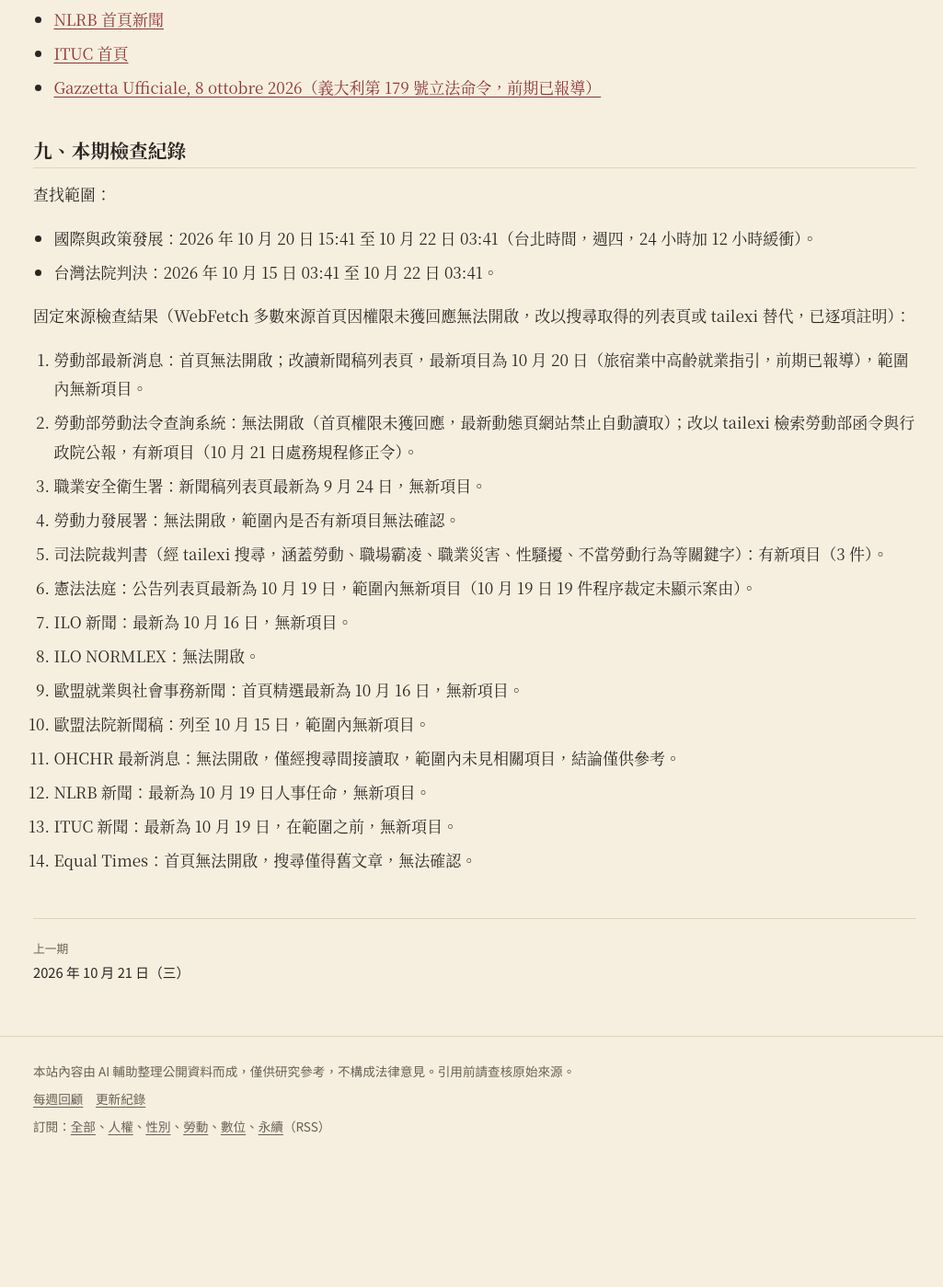
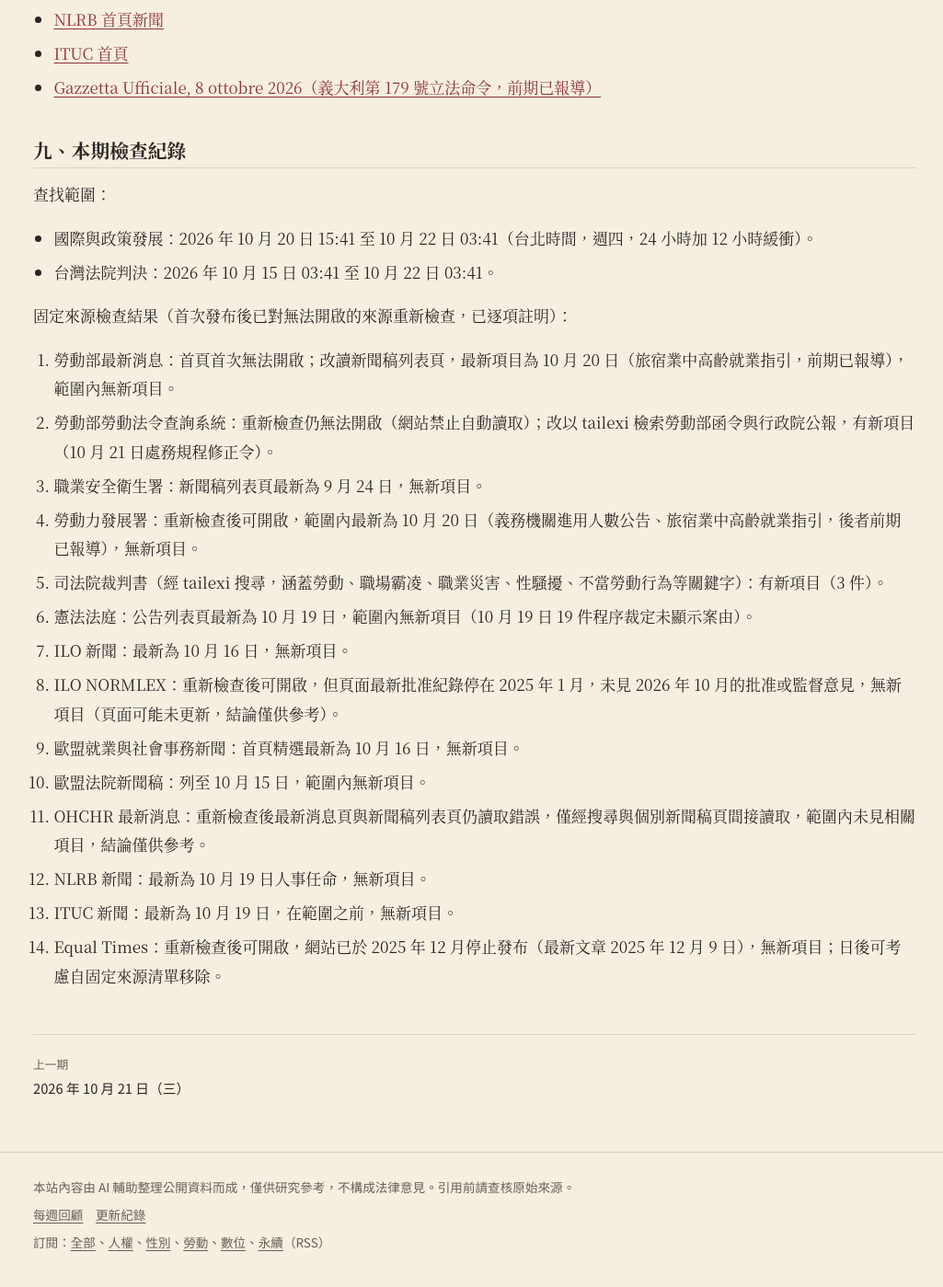
Before and after one commit to chadfan1004/Newsletter-for-international-human-rights-law-gender-theory-and-labour-law, a Jekyll site: the page built from _posts/2026-10-22-labour.md, in a window 1280 px wide and 1400 px high, scrolled down 8044 px. Shown: the whole window at 92% size, without its empty margins (124-1149 px from the left). Built offline with Jekyll 4.4.1, drawn with Linux system fonts in a browser that asks for light colours; before the commit the page ends 9318 px from its top, so only the background shows below that; some of the changed text lies outside the part shown.

Commit message:
Update labour 2026-10-22: recheck of previously unreachable sources
Co-Authored-By: Claude Sonnet 5.5 <noreply@anthropic.com>
Claude-Session: https://claude.ai/code/session_017sMZTh5NA9Rcbgmt1VFLHw

```diff
--- a/_posts/2026-10-22-labour.md
+++ b/_posts/2026-10-22-labour.md
@@ -30,7 +30,7 @@ upcoming:
 
 > 本期查找範圍：國際與政策發展為台北時間 2026 年 10 月 20 日 15:41 至 10 月 22 日 03:41（週四，往前 24 小時加 12 小時緩衝，共 36 小時）；台灣法院判決為 2026 年 10 月 15 日 03:41 至 10 月 22 日 03:41 之間於司法院系統可查得者。10 月 21 日出刊的前期及更早四期已報導的項目不重複列入，僅在有實質新進展時註明「前期已報導，本期補充」。
 >
-> 提醒：本期執行時 WebFetch 多數固定來源首頁因權限未獲回應而無法直接開啟，部分來源改以搜尋後取得的列表頁讀取，詳見第九節檢查紀錄，其中標示「無法開啟」的來源結論僅供參考。
+> 提醒：首次發布時多數固定來源首頁因權限未獲回應而無法開啟，經授權後已重新檢查。目前仍無法讀取的只剩勞動法令查詢系統（網站禁止自動讀取）與 OHCHR 最新消息頁（讀取錯誤），詳見第九節檢查紀錄。
 
 ## 一、今日重點
 
@@ -92,7 +92,7 @@ upcoming:
 
 ### 聯合國
 
-本日無新發展。OHCHR 最新消息頁無法直接開啟，經搜尋讀取的新聞稿中，本期範圍內未見與工商人權或當代奴役形式相關者，結論僅供參考。
+本日無新發展。OHCHR 最新消息頁與新聞稿列表頁仍無法開啟，經搜尋讀取的新聞稿中，本期範圍內未見與工商人權、當代奴役形式或勞動權相關者，結論僅供參考。
 
 ### 歐盟
 
@@ -144,7 +144,7 @@ upcoming:
 - **美光台中工會協議內容與桃園罷工實際進行情況**：協議內容未公布；桃園罷工於本期截稿時（10 月 22 日凌晨）尚未發生，罷工實際規模與結果待確認。
 - **加州 SEIU Local 1000 罷工**：僅有單一地方新聞來源，參與規模與是否達成協議待確認。
 - **憲法法庭 10 月 19 日公告的 19 件程序裁定**：列表只顯示標題，未顯示案由，無法判斷是否涉及勞動權（前期亦同）。
-- **未能開啟的固定來源**：勞動力發展署、NORMLEX、OHCHR、Equal Times，這四項在範圍內是否有新項目無法確認。勞動法令查詢系統因網站禁止自動讀取，僅能以 tailexi 檢索勞動部函令作為替代。
+- **仍未能開啟的固定來源**：勞動法令查詢系統（網站禁止自動讀取，僅能以 tailexi 檢索勞動部函令作為替代）與 OHCHR 最新消息頁（讀取錯誤，僅經搜尋間接檢查），這兩項在範圍內是否有新項目無法完全確認。
 - **補充搜尋的覆蓋限制**：本期對聯合國工商人權機制、日韓英美等國的比較法判決與立法、AI 與勞動的補充搜尋只做了有限次數，未發現範圍內的新發展，不等於這些領域確無新發展。
 
 ## 即將發生
@@ -196,19 +196,19 @@ upcoming:
 - 國際與政策發展：2026 年 10 月 20 日 15:41 至 10 月 22 日 03:41（台北時間，週四，24 小時加 12 小時緩衝）。
 - 台灣法院判決：2026 年 10 月 15 日 03:41 至 10 月 22 日 03:41。
 
-固定來源檢查結果（WebFetch 多數來源首頁因權限未獲回應無法開啟，改以搜尋取得的列表頁或 tailexi 替代，已逐項註明）：
+固定來源檢查結果（首次發布後已對無法開啟的來源重新檢查，已逐項註明）：
 
-1. 勞動部最新消息：首頁無法開啟；改讀新聞稿列表頁，最新項目為 10 月 20 日（旅宿業中高齡就業指引，前期已報導），範圍內無新項目。
-2. 勞動部勞動法令查詢系統：無法開啟（首頁權限未獲回應，最新動態頁網站禁止自動讀取）；改以 tailexi 檢索勞動部函令與行政院公報，有新項目（10 月 21 日處務規程修正令）。
+1. 勞動部最新消息：首頁首次無法開啟；改讀新聞稿列表頁，最新項目為 10 月 20 日（旅宿業中高齡就業指引，前期已報導），範圍內無新項目。
+2. 勞動部勞動法令查詢系統：重新檢查仍無法開啟（網站禁止自動讀取）；改以 tailexi 檢索勞動部函令與行政院公報，有新項目（10 月 21 日處務規程修正令）。
 3. 職業安全衛生署：新聞稿列表頁最新為 9 月 24 日，無新項目。
-4. 勞動力發展署：無法開啟，範圍內是否有新項目無法確認。
+4. 勞動力發展署：重新檢查後可開啟，範圍內最新為 10 月 20 日（義務機關進用人數公告、旅宿業中高齡就業指引，後者前期已報導），無新項目。
 5. 司法院裁判書（經 tailexi 搜尋，涵蓋勞動、職場霸凌、職業災害、性騷擾、不當勞動行為等關鍵字）：有新項目（3 件）。
 6. 憲法法庭：公告列表頁最新為 10 月 19 日，範圍內無新項目（10 月 19 日 19 件程序裁定未顯示案由）。
 7. ILO 新聞：最新為 10 月 16 日，無新項目。
-8. ILO NORMLEX：無法開啟。
+8. ILO NORMLEX：重新檢查後可開啟，但頁面最新批准紀錄停在 2025 年 1 月，未見 2026 年 10 月的批准或監督意見，無新項目（頁面可能未更新，結論僅供參考）。
 9. 歐盟就業與社會事務新聞：首頁精選最新為 10 月 16 日，無新項目。
 10. 歐盟法院新聞稿：列至 10 月 15 日，範圍內無新項目。
-11. OHCHR 最新消息：無法開啟，僅經搜尋間接讀取，範圍內未見相關項目，結論僅供參考。
+11. OHCHR 最新消息：重新檢查後最新消息頁與新聞稿列表頁仍讀取錯誤，僅經搜尋與個別新聞稿頁間接讀取，範圍內未見相關項目，結論僅供參考。
 12. NLRB 新聞：最新為 10 月 19 日人事任命，無新項目。
 13. ITUC 新聞：最新為 10 月 19 日，在範圍之前，無新項目。
-14. Equal Times：首頁無法開啟，搜尋僅得舊文章，無法確認。
+14. Equal Times：重新檢查後可開啟，網站已於 2025 年 12 月停止發布（最新文章 2025 年 12 月 9 日），無新項目；日後可考慮自固定來源清單移除。
```
